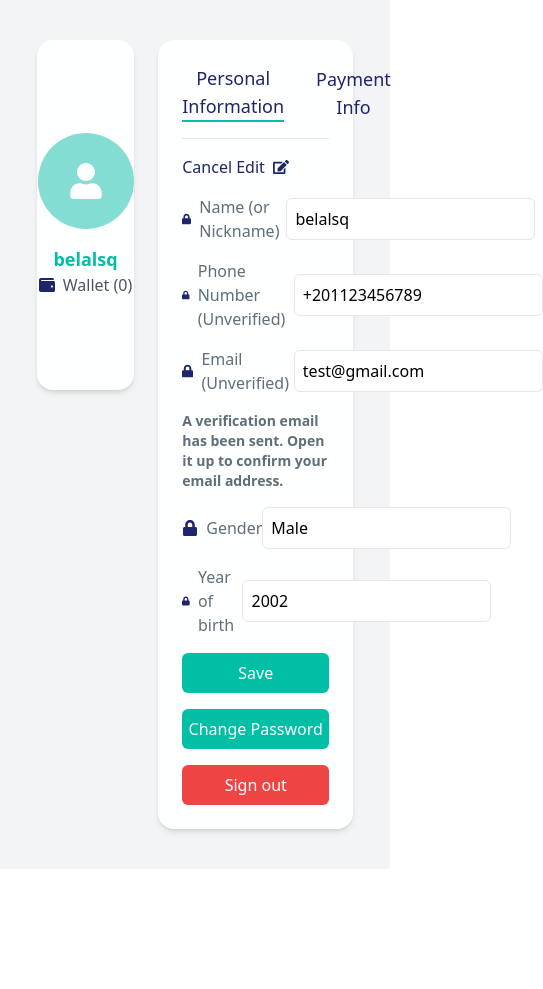
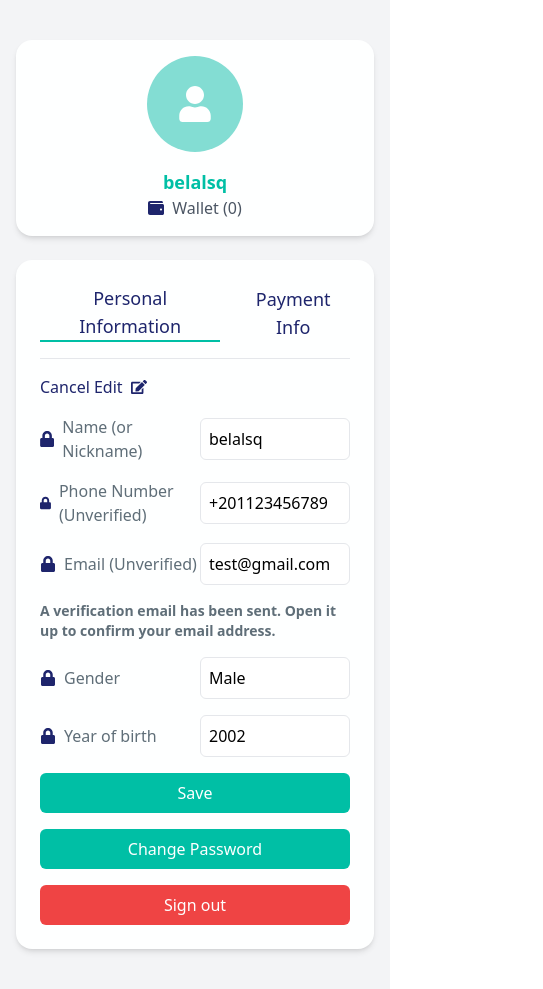
Before and after one commit to a7medk7aledak/VitaPsyche-Graduation-Project, a Next.js app in the folder client/: page /profile in a window 390 px wide. Both pictures are taken after a click on the button "Edit Profile". Shown: the whole page, 543 px wide, since content can reach past the window. Before the commit the page ends 869 px from the top, so only its background shows below. Built offline with nearby package versions, Linux system fonts and the light colour scheme.

Commit message:
fix responsive

```diff
--- a/client/app/profile/page.tsx
+++ b/client/app/profile/page.tsx
@@ -45,34 +45,33 @@ const ProfilePage = () => {
   // Handle the sign-out process
   const handleSignOut = () => {
     setShowSignOutModal(false);
-    // Sign out logic goes here, for example:
     console.log("User signed out");
   };
 
   return (
-    <div className="min-h-screen bg-gray-100 py-10 flex justify-center items-center">
-      <div className="container mr-auto ml-auto justify-center flex space-x-6">
+    <div className="min-h-screen bg-gray-100 py-10 flex justify-center items-center px-4 sm:px-6 lg:px-8">
+      <div className="container mx-auto flex flex-col lg:flex-row space-y-6 lg:space-y-0 lg:space-x-6">
         {/* Sidebar */}
-        <aside className="w-1/4 bg-white shadow-md p-4 rounded-2xl h-[350px] flex flex-col justify-center items-center">
+        <aside className="lg:w-1/4 w-full bg-white shadow-md p-4 rounded-2xl h-auto lg:h-[350px] flex flex-col items-center">
           <div className="flex flex-col items-center">
             {/* Profile Image with Icon */}
             <div className="relative w-24 h-24 bg-button rounded-full mb-4 flex items-center justify-center">
-              <FaUser className="text-white text-4xl" /> {/* Profile icon */}
+              <FaUser className="text-white text-4xl" />
             </div>
             <h2 className="text-lg font-semibold text-heading">
               {profileData.nickname}
             </h2>
             <div className="flex items-center space-x-2 text-gray-600">
-              <FaWallet className="text-maintext" /> {/* Wallet Icon */}
+              <FaWallet className="text-maintext" />
               <span>Wallet (0)</span>
             </div>
           </div>
         </aside>
 
         {/* Main Content */}
-        <main className="w-3/6 bg-white shadow-md p-6 rounded-2xl ">
+        <main className="lg:w-3/6 w-full bg-white shadow-md p-6 rounded-2xl">
           {/* Tabs */}
-          <div className="flex justify-start space-x-8 border-b pb-4 mb-4">
+          <div className="flex justify-start space-x-4 border-b pb-4 mb-4">
             <button
               className={`text-lg font-medium text-maintext ${
                 activeTab === "personalInfo" ? "border-b-2 border-heading" : ""
@@ -100,13 +99,13 @@ const ProfilePage = () => {
                 onClick={toggleEditMode}
               >
                 {isEditMode ? "Cancel Edit" : "Edit Profile"}
-                <FaEdit className="ml-2  text-maintext transitions hover:text-hoversubbutton" />
+                <FaEdit className="ml-2 text-maintext transitions hover:text-hoversubbutton" />
               </button>
 
               {/* Personal Information */}
               <div className="flex justify-between items-center">
                 <div className="flex items-center space-x-2">
-                  <FaLock className="text-maintext" /> {/* Lock icon */}
+                  <FaLock className="text-maintext" />
                   <span className="text-paragraphtext">Name (or Nickname)</span>
                 </div>
                 {isEditMode ? (
@@ -115,7 +114,7 @@ const ProfilePage = () => {
                     name="nickname"
                     value={profileData.nickname}
                     onChange={handleInputChange}
-                    className="border rounded-md p-2"
+                    className="border rounded-md p-2 w-full max-w-[150px] lg:max-w-none"
                   />
                 ) : (
                   <span className="font-medium">{profileData.nickname}</span>
@@ -124,7 +123,7 @@ const ProfilePage = () => {
 
               <div className="flex justify-between items-center">
                 <div className="flex items-center space-x-2">
-                  <FaLock className="text-maintext" /> {/* Lock icon */}
+                  <FaLock className="text-maintext" />
                   <span className="text-paragraphtext">
                     Phone Number (Unverified)
                   </span>
@@ -135,7 +134,7 @@ const ProfilePage = () => {
                     name="phone"
                     value={profileData.phone}
                     onChange={handleInputChange}
-                    className="border rounded-md p-2"
+                    className="border rounded-md p-2 w-full max-w-[150px] lg:max-w-none"
                   />
                 ) : (
                   <div className="space-x-2">
@@ -149,7 +148,7 @@ const ProfilePage = () => {
 
               <div className="flex justify-between items-center">
                 <div className="flex items-center space-x-2">
-                  <FaLock className="text-maintext" /> {/* Lock icon */}
+                  <FaLock className="text-maintext" />
                   <span className="text-paragraphtext">Email (Unverified)</span>
                 </div>
                 {isEditMode ? (
@@ -158,7 +157,7 @@ const ProfilePage = () => {
                     name="email"
                     value={profileData.email}
                     onChange={handleInputChange}
-                    className="border rounded-md p-2"
+                    className="border rounded-md p-2 w-full max-w-[150px] lg:max-w-none"
                   />
                 ) : (
                   <div className="space-x-2">
@@ -177,7 +176,7 @@ const ProfilePage = () => {
 
               <div className="flex justify-between items-center">
                 <div className="flex items-center space-x-2">
-                  <FaLock className="text-maintext" /> {/* Lock icon */}
+                  <FaLock className="text-maintext" />
                   <span className="text-paragraphtext">Gender</span>
                 </div>
                 {isEditMode ? (
@@ -186,7 +185,7 @@ const ProfilePage = () => {
                     name="gender"
                     value={profileData.gender}
                     onChange={handleInputChange}
-                    className="border rounded-md p-2"
+                    className="border rounded-md p-2 w-full max-w-[150px] lg:max-w-none"
                   />
                 ) : (
                   <span className="font-medium">{profileData.gender}</span>
@@ -195,7 +194,7 @@ const ProfilePage = () => {
 
               <div className="flex justify-between items-center">
                 <div className="flex items-center space-x-2">
-                  <FaLock className="text-maintext" /> {/* Lock icon */}
+                  <FaLock className="text-maintext" />
                   <span className="text-paragraphtext">Year of birth</span>
                 </div>
                 {isEditMode ? (
@@ -204,7 +203,7 @@ const ProfilePage = () => {
                     name="birthYear"
                     value={profileData.birthYear}
                     onChange={handleInputChange}
-                    className="border rounded-md p-2"
+                    className="border rounded-md p-2 w-full max-w-[150px] lg:max-w-none"
                   />
                 ) : (
                   <span className="font-medium">{profileData.birthYear}</span>
@@ -243,8 +242,7 @@ const ProfilePage = () => {
                 {/* Payment Method */}
                 <div className="flex justify-between items-center text-gray-600">
                   <div className="flex items-center space-x-2">
-                    <FaCreditCard className="text-heading" />{" "}
-                    {/* Credit Card Icon */}
+                    <FaCreditCard className="text-heading" />
                     <span className="font-semibold text-paragraphtext">
                       Payment Method
                     </span>
@@ -255,8 +253,7 @@ const ProfilePage = () => {
                 {/* Card Type */}
                 <div className="flex justify-between items-center text-gray-600">
                   <div className="flex items-center space-x-2">
-                    <FaCcVisa className="text-blue-600 text-xl" />{" "}
-                    {/* Visa Icon */}
+                    <FaCcVisa className="text-blue-600 text-xl" />
                     <span className="font-semibold text-paragraphtext">
                       Card Type
                     </span>
@@ -267,8 +264,7 @@ const ProfilePage = () => {
                 {/* Card Number */}
                 <div className="flex justify-between items-center text-gray-600">
                   <div className="flex items-center space-x-2">
-                    <FaLock className="text-maintext" />{" "}
-                    {/* Lock icon for card security */}
+                    <FaLock className="text-maintext" />
                     <span className="font-semibold text-paragraphtext">
                       Card Number
                     </span>
@@ -279,8 +275,7 @@ const ProfilePage = () => {
                 {/* PayPal */}
                 <div className="flex justify-between items-center text-gray-600">
                   <div className="flex items-center space-x-2">
-                    <FaPaypal className="text-blue-500 text-xl" />{" "}
-                    {/* PayPal Icon */}
+                    <FaPaypal className="text-blue-500 text-xl" />
                     <span className="font-semibold text-paragraphtext">
                       PayPal
                     </span>
@@ -302,7 +297,7 @@ const ProfilePage = () => {
         {/* Sign-out Confirmation Modal */}
         {showSignOutModal && (
           <div className="fixed inset-0 bg-gray-600 bg-opacity-75 flex justify-center items-center">
-            <div className="bg-white rounded-lg p-6 w-96">
+            <div className="bg-white rounded-lg p-6 w-11/12 sm:w-96">
               <h2 className="text-lg font-semibold text-heading mb-4">
                 Are you sure you want to sign out?
               </h2>
```
